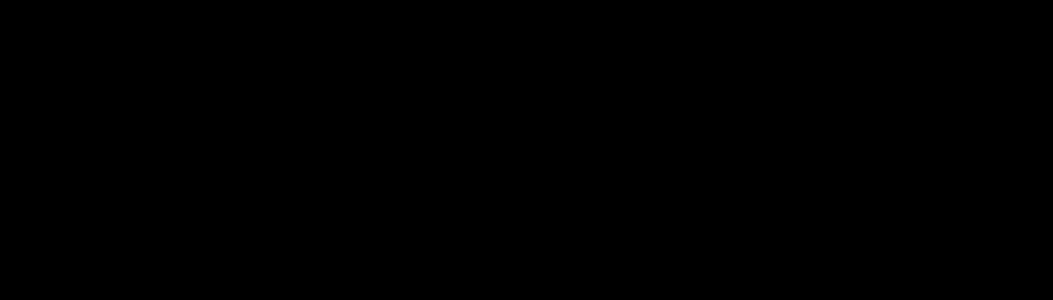
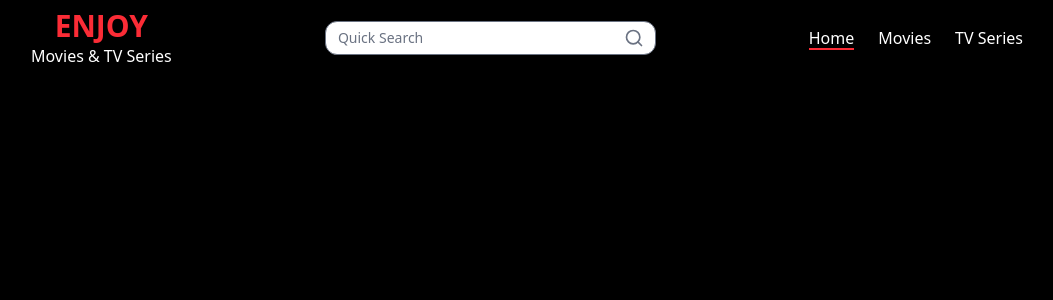
Before and after one commit to thdah/next-movie-app, a Next.js app: page / in a window 1280 px wide. Shown: the top 300 px of the page, without its empty margins (113-1166 px from the left). Built offline with nearby package versions, Linux system fonts and the light colour scheme.

Commit message:
Header Component

```diff
--- a/app/layout.js
+++ b/app/layout.js
@@ -1,27 +1,16 @@
-import { Geist, Geist_Mono } from "next/font/google";
 import "./globals.css";
-
-const geistSans = Geist({
-  variable: "--font-geist-sans",
-  subsets: ["latin"],
-});
-
-const geistMono = Geist_Mono({
-  variable: "--font-geist-mono",
-  subsets: ["latin"],
-});
+import Header from "@/components/Header";
 
 export const metadata = {
-  title: "Create Next App",
+  title: "Movie",
   description: "Generated by create next app",
 };
 
 export default function RootLayout({ children }) {
   return (
     <html lang="en">
-      <body
-        className={`${geistSans.variable} ${geistMono.variable} antialiased`}
-      >
+      <body>
+        <Header /> {/* always display */}
         {children}
       </body>
     </html>
--- a/app/page.js
+++ b/app/page.js
@@ -1,5 +1,9 @@
+
+
 export default function Home() {
   return (
-    <div className="bg-black min-h-screen text-white"></div>
+    <div className="bg-black min-h-screen text-white">
+
+    </div>
   );
 }
--- a/components/Header.jsx
+++ b/components/Header.jsx
@@ -1,4 +1,9 @@
+"use client";
+
 import { usePathname } from "next/navigation";
+import { motion } from "framer-motion";
+import Link from "next/link";
+import { Search } from "lucide-react";
 
 export default function Header() {
 
@@ -9,5 +14,68 @@
         {name: "Home", href: "/"},
         {name: "Movies", href: "/movies"},
         {name: "TV Series", href: "/tv-series"}
-    ]
+    ];
+
+    return (
+        <motion.header
+            className="bg-transparent text-white py-2 px-4 w-full z-50 md:px-10 xl:px-36 absolute top-0 left-0"
+            initial={{ opacity: 0}}
+            animate={{ opacity: 1}}
+            transition={{ duration: 0.5}}
+        >
+            {/* desktop design screen */}
+            <div className="flex flex-col md:flex-row md:items-center md:justify-between gap-4">
+                {/* logo section */}
+                <div className="flex items-center justify-between w-full md:w-auto">
+                    <Link href="/" className="flex flex-col items-center">
+                        <span className="text-2xl md:text-xl lg:text-3xl font-bold text-red-500">
+                            ENJOY
+                        </span>
+                        <span className="text-xs lg:text-base text-white">
+                            Movies & TV Series
+                        </span>
+                    </Link>
+                </div>
+
+                {/* Search Bar */}
+                <motion.div className="relative w-full md:w-1/3 md:mx-8 hidden md:block">
+                    <input
+                        type="text"
+                        placeholder="Quick Search"
+                        className="w-full text-sm text-gray-500 bg-white px-4 lg:px-3 py-1.5
+                        focus:outline-none placeholder-gray-500 rounded-xl border border-gray-500
+                        focus:border-white pr-10"
+                     />
+                    <button className="absolute right-3 top-1/2 transform -translate-y-1/2 cursor-default">
+                        <Search className="w-5 h-5 text-gray-500" />
+                    </button>
+                </motion.div>
+
+                {/* Navigation Links */}
+                <nav className="hidden md:flex md:items-center md:space-x-6">
+                    {navLinks.map((links) => (
+                        <Link
+                            key={links.name}
+                            href={links.href}
+                            className={`text-xs sm:text-base font-medium text-white relative
+                            ${pathname === links.href ? "text-white" : "hover:text-white/80"}
+                            `}
+                        >
+                            {links.name}
+
+                            {/* underline for active link */}
+                            {pathname === links.href && (
+                                <motion.span
+                                    className="absolute left-0 right-0 bottom-0 h-0.5 bg-red-500"
+                                    layoutId="underline"
+                                    transition={{ duration: 0.3}}
+                                />
+                            )}
+                        </Link>
+                    ))}
+                </nav>
+            </div>
+        </motion.header>
+    )
+
 }
```
